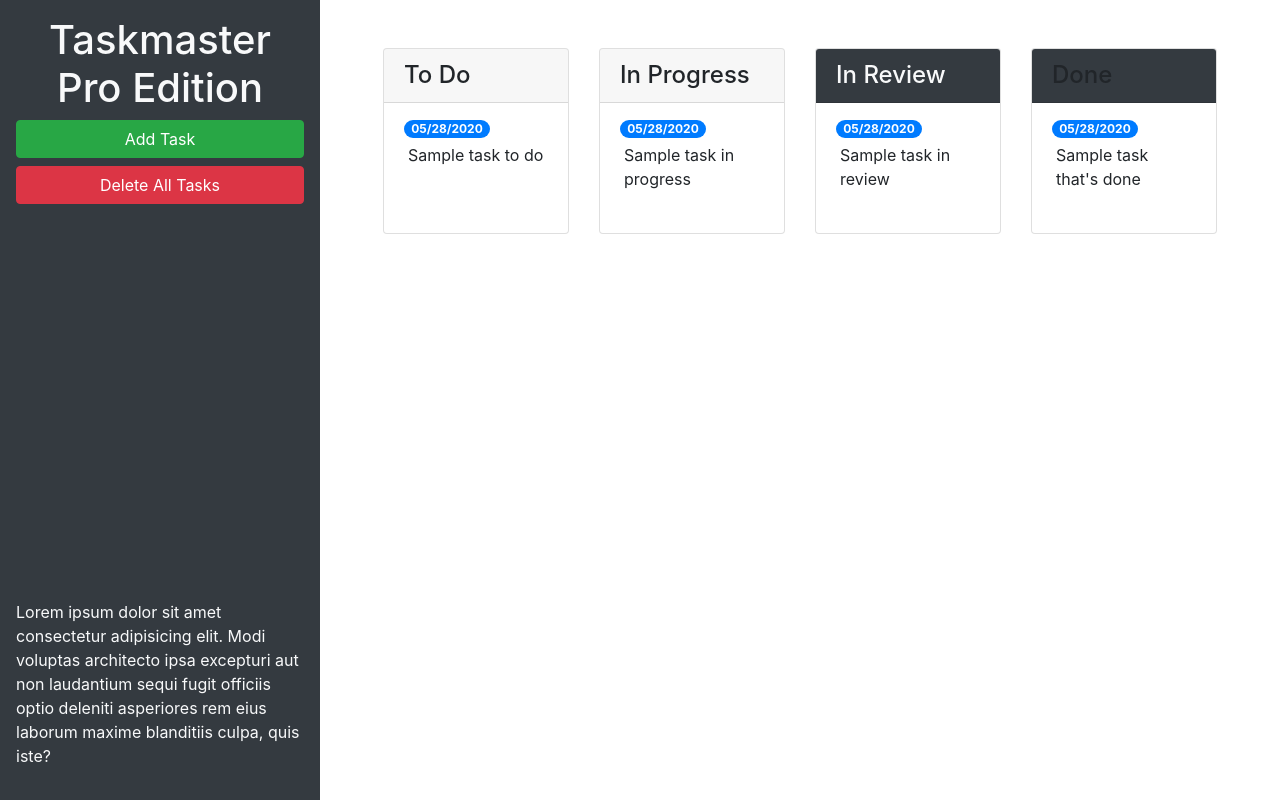
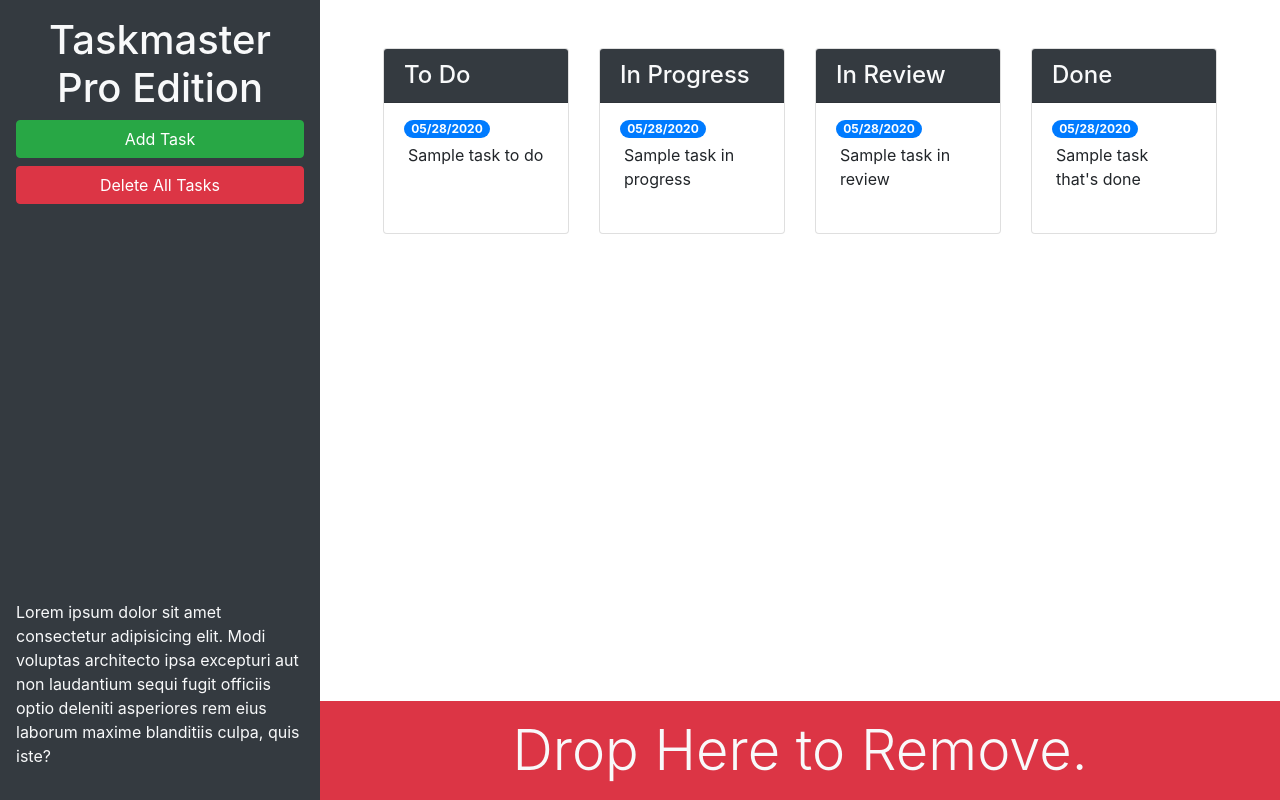
Before and after one commit to chill-phil/taskmaster-pro, a plain HTML site: page index.html in a window 1280 px wide. Drawn offline with nearby package versions, Linux system fonts and the light colour scheme.

Commit message:
added trash section to bottom

```diff
--- a/index.html
+++ b/index.html
@@ -34,13 +34,13 @@
 
 
 
-    <main class="col-12 col-lg-9">
+    <main class="col-12 col-lg-9 d-flex flex-column">
       <div class="m-5 row justify-content-around">
 
         <!-- todo start -->
         <div class="col-12 col-md-6 col-xl-3 mb-3">
           <div class="card">
-            <h4 class="card-header"><!---->
+            <h4 class="card-header bg-dark text-light"><!---->
               To Do
             </h4>
             <ul id="list-toDo" class="list-group list-group-flush">
@@ -56,7 +56,7 @@
         <!-- in progress start -->
         <div class="col-12 col-md-6 col-xl-3 mb-3">
           <div class="card">
-            <h4 class="card-header">
+            <h4 class="card-header bg-dark text-light">
               In Progress
             </h4>
             <ul id="list-inProgress" class="list-group list-group-flush">
@@ -88,7 +88,7 @@
         <!-- done start -->
         <div class="col-12 col-md-6 col-xl-3 mb-3">
           <div class="card">
-            <h4 class="card-header bg-dark">
+            <h4 class="card-header bg-dark text-light">
               Done
             </h4>
             <ul id="list-done" class="list-group list-group-flush">
@@ -101,11 +101,11 @@
         </div>
         <!-- done end -->
       </div>
-
-
-
-
-
+      <div class="mt-auto" id="trash">
+        <div class="w-100 bg-danger p-3 text-center text-light display-4">
+          Drop Here to Remove.
+        </div>
+      </div>
     </main>
   </div>
 
```
